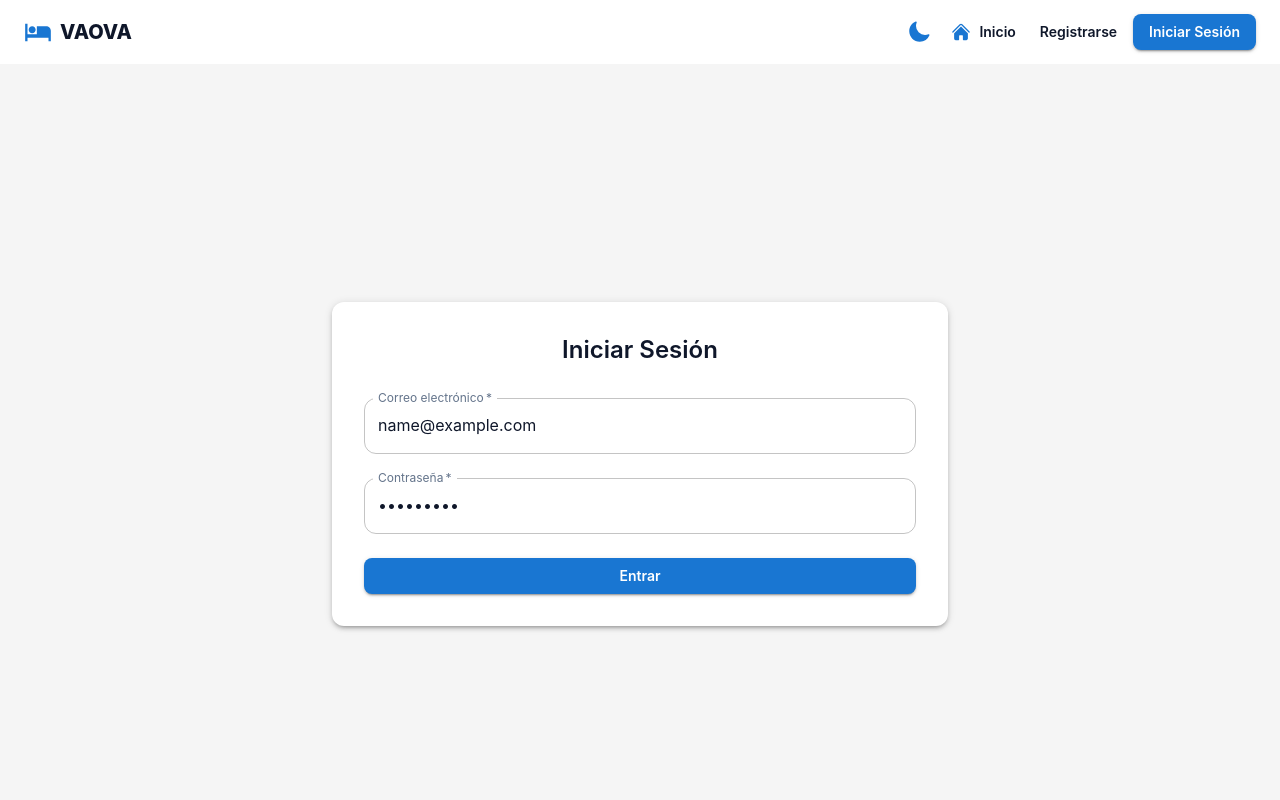
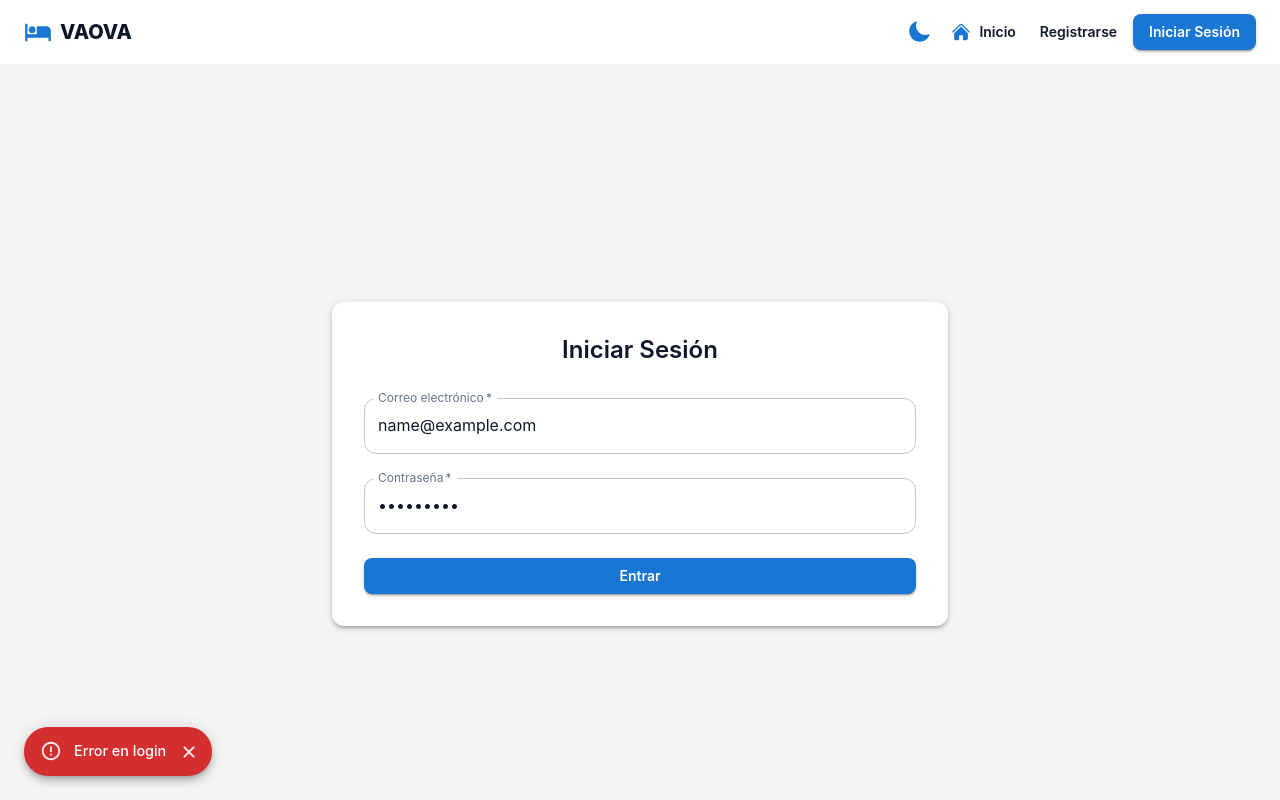
Before and after one commit to fabiofruto88/vaova-prueba-tecnica-ts, a React (Vite) app: page /login in a window 1280 px wide. Both pictures are taken after typing "name@example.com", "Sample123" into the empty fields and a click on the button "Entrar". Shown: the top 800 px of the page. Built offline with nearby package versions, Linux system fonts and the light colour scheme.

Commit message:
hook de alerta con   Snackbar

```diff
--- /dev/null
+++ b/src/hooks/useNotification.ts
@@ -0,0 +1,93 @@
+import { useState, useCallback } from "react";
+
+// Tipos para las notificaciones
+export type NotificationType = "error" | "success" | "info" | "warning";
+
+export interface NotificationState {
+  open: boolean;
+  message: string;
+  type: NotificationType;
+  duration: number;
+}
+
+// Función para mostrar notificaciones con parámetros opcionales
+export type ShowNotificationFn = (
+  message: string,
+  type?: NotificationType,
+  duration?: number
+) => void;
+
+/**
+ * Hook personalizado para manejar notificaciones tipo Snackbar
+ * Mejoras sobre el hook original:
+ * - Mejor nomenclatura y estructura
+ * - Control de duración más preciso
+ * - Función de cierre manual
+ * - Estado consolidado en un objeto
+ * - Uso de useCallback para optimización de rendimiento
+ */
+const useNotification = () => {
+  // Estado consolidado de la notificación
+  const [notification, setNotification] = useState<NotificationState>({
+    open: false,
+    message: "",
+    type: "info",
+    duration: 4000, // Duración por defecto
+  });
+
+  // Función optimizada para mostrar notificaciones
+  const showNotification: ShowNotificationFn = useCallback(
+    (
+      message: string,
+      type: NotificationType = "info",
+      duration: number = 4000
+    ) => {
+      // Primero cerramos cualquier notificación activa
+      setNotification((prev) => ({ ...prev, open: false }));
+
+      // Pequeño delay para permitir que se cierre la anterior
+      setTimeout(() => {
+        setNotification({
+          open: true,
+          message,
+          type,
+          duration,
+        });
+      }, 100);
+    },
+    []
+  );
+
+  // Función para cerrar manualmente la notificación
+  const closeNotification = useCallback(() => {
+    setNotification((prev) => ({ ...prev, open: false }));
+  }, []);
+
+  // Función para cerrar automáticamente después de la duración especificada
+  const handleAutoClose = useCallback(
+    (_event?: React.SyntheticEvent | Event, reason?: string) => {
+      // No cerrar si el usuario hace clic fuera (clickaway)
+      if (reason === "clickaway") {
+        return;
+      }
+      closeNotification();
+    },
+    [closeNotification]
+  );
+
+  return {
+    // Estado de la notificación
+    notification,
+    // Funciones de control
+    showNotification,
+    closeNotification,
+    handleAutoClose,
+    // Propiedades individuales para compatibilidad con el código existente
+    isOpen: notification.open,
+    message: notification.message,
+    type: notification.type,
+    duration: notification.duration,
+  };
+};
+
+export default useNotification;
--- /dev/null
+++ b/src/layouts/components/NotificationSnackbar.tsx
@@ -0,0 +1,70 @@
+import React from "react";
+import {
+  Snackbar,
+  Alert,
+  Slide,
+  type SlideProps,
+  type SnackbarCloseReason,
+} from "@mui/material";
+import type { NotificationState } from "../../hooks/useNotification";
+
+interface NotificationSnackbarProps {
+  notification: NotificationState;
+  onClose: (
+    event?: React.SyntheticEvent | Event,
+    reason?: SnackbarCloseReason
+  ) => void;
+}
+
+// Transición personalizada para el Snackbar
+function SlideTransition(props: SlideProps) {
+  return <Slide {...props} direction="up" />;
+}
+
+export default function NotificationSnackbar({
+  notification,
+  onClose,
+}: NotificationSnackbarProps) {
+  return (
+    <Snackbar
+      open={notification.open}
+      autoHideDuration={notification.duration}
+      onClose={onClose}
+      anchorOrigin={{
+        vertical: "bottom",
+        horizontal: "left",
+      }}
+      slots={{ transition: SlideTransition }}
+      sx={{
+        // Estilos responsivos para diferentes tamaños de pantalla
+        "& .MuiSnackbar-root": {
+          minWidth: { xs: "280px", sm: "320px" },
+          maxWidth: { xs: "90vw", sm: "600px" },
+        },
+      }}
+    >
+      <Alert
+        onClose={onClose}
+        severity={notification.type}
+        variant="filled"
+        sx={{
+          width: "100%",
+          fontSize: { xs: "0.875rem", sm: "0.9rem" },
+          fontWeight: 500,
+          justifyContent: "center",
+          // Sombra sutil para dar profundidad
+          boxShadow: (theme) => theme.shadows[6],
+          // Bordes redondeados consistentes
+          borderRadius: 2,
+
+          // Estilos para el ícono de cierre
+          "& .MuiAlert-action": {
+            paddingLeft: 1,
+          },
+        }}
+      >
+        {notification.message}
+      </Alert>
+    </Snackbar>
+  );
+}
--- a/src/pages/public/Login.tsx
+++ b/src/pages/public/Login.tsx
@@ -11,8 +11,11 @@ import { useAuth } from "../../context/AuthContext";
 import { useNavigate } from "react-router-dom";
 import { login } from "../../lib/simulatedEndpoints";
 import type { LoginResponse } from "../../types/auth.types";
+import useNotification from "../../hooks/useNotification";
+import NotificationSnackbar from "../../layouts/components/NotificationSnackbar";
 
 const Login: React.FC = () => {
+  const { showNotification, notification, handleAutoClose } = useNotification();
   const [email, setEmail] = useState("");
   const [password, setPassword] = useState("");
 
@@ -42,14 +45,22 @@ const Login: React.FC = () => {
         // aquí optamos por enviar a '/' como fallback
         navigate("/", { replace: true });
       }
-    } catch (err) {
+    } catch (err: unknown) {
       console.error("Error en login:", err);
+      const message =
+        err instanceof Error
+          ? err.message
+          : typeof err === "string"
+          ? err
+          : "Error en login";
+      showNotification(message, "error", 99999);
     } finally {
       setLoading(false);
     }
   };
 
   return (
+    <>
       <Box
         display="flex"
         justifyContent="center"
@@ -82,13 +93,23 @@ const Login: React.FC = () => {
             />
 
             <Box mt={2} display="flex" justifyContent="center">
-            <Button type="submit" variant="contained" color="primary" fullWidth>
+              <Button
+                type="submit"
+                variant="contained"
+                color="primary"
+                fullWidth
+              >
                 {loading ? <CircularProgress size={24} /> : "Entrar"}
               </Button>
             </Box>
           </form>
         </Paper>
       </Box>
+      <NotificationSnackbar
+        notification={notification}
+        onClose={handleAutoClose}
+      />
+    </>
   );
 };
 
```
Lines whose indentation alone changed are shown as unchanged.
